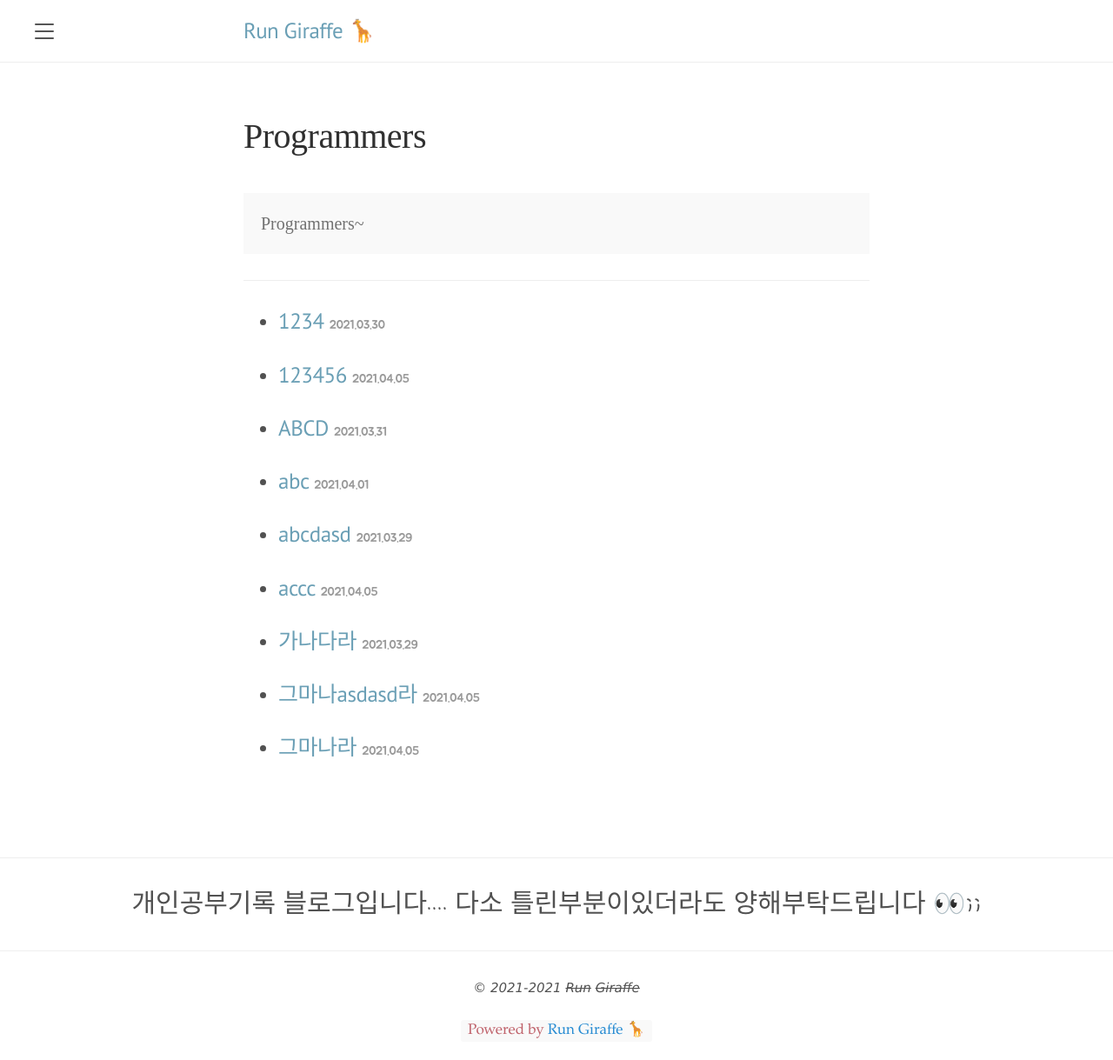
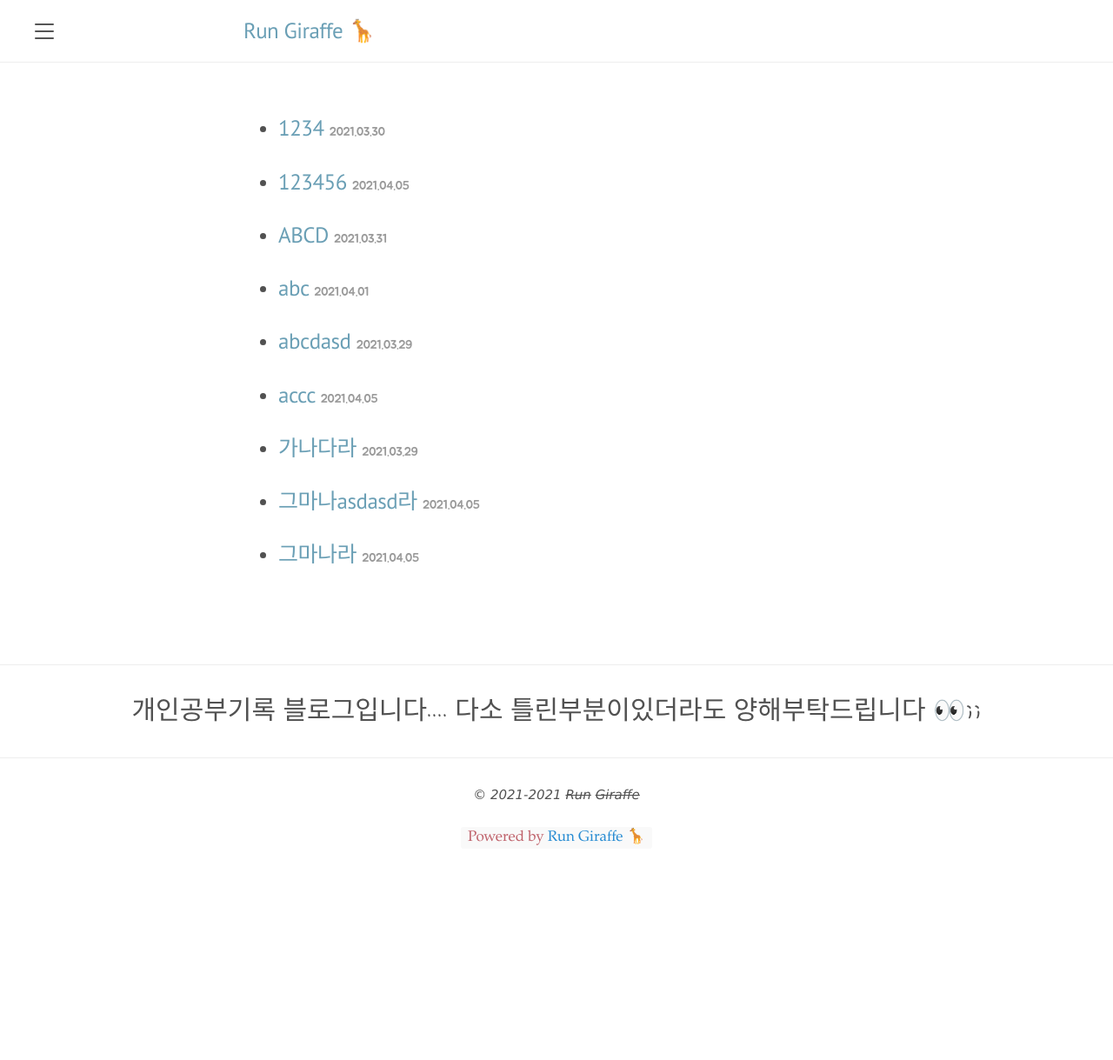
Before and after one commit to froggy0m0/froggy0m0.github.io, a Jekyll site: the page built from categories/Programmers.md, in a window 1280 px wide. Shown: the whole page at 87% size. Built offline with Jekyll 4.4.1, drawn with Linux system fonts in a browser that asks for light colours; after the commit the page ends 997 px from its top, so only the background shows below that.

Commit message:
Update category.html

```diff
--- a/_layouts/category.html
+++ b/_layouts/category.html
@@ -3,13 +3,7 @@
 ---
 
 <!-- 상단레이아웃 카테고리 타이틀과 about 작성-->
-{% if page.title.size > 0 %}
-  <header class ="page-title">
-    <h1 class="page-title">{{ page.title }}</h1></br>
-    {% include about_message.html text=page.description %}<hr></hr>
-  </header>
-  <hr class="sr-only"/>
-{% endif %}
+
 
 <ul class="posts-list">
 
```
